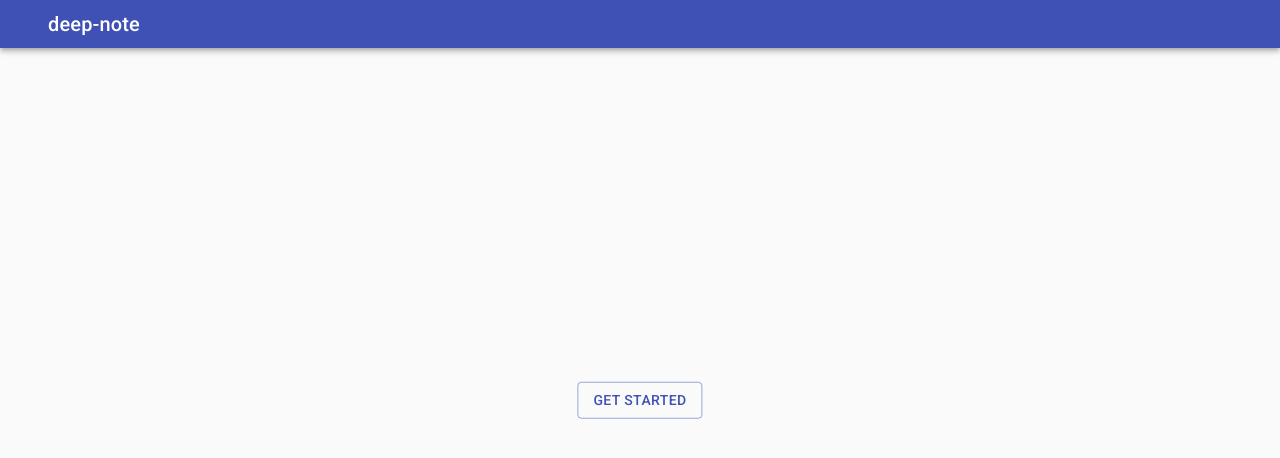
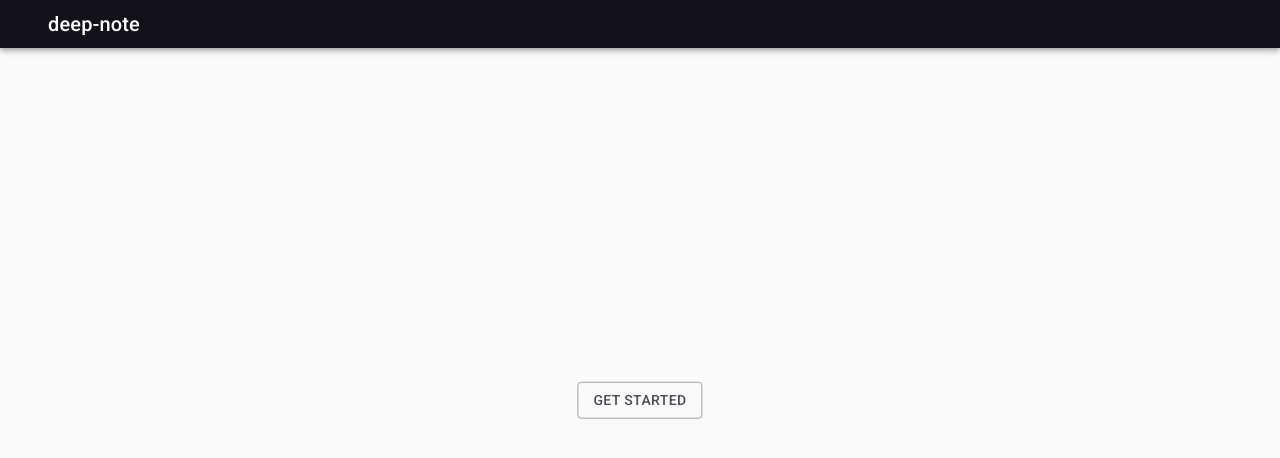
Before and after one commit to devonbahary/deep-note-v3, a React app: page / in a window 1280 px wide. Shown: the top 458 px of the page. Built offline with nearby package versions, Linux system fonts and the light colour scheme.

Commit message:
introduces custom material theme palette, removes usages of useStyles in favor of styled

```diff
--- a/src/App.js
+++ b/src/App.js
@@ -2,23 +2,30 @@ import React from 'react';
 import ReactDOM from 'react-dom';
 import { BrowserRouter as Router, Route, Switch } from 'react-router-dom';
 import CssBaseline from '@material-ui/core/CssBaseline';
-import { makeStyles } from '@material-ui/core/styles';
+import { createMuiTheme, ThemeProvider } from '@material-ui/core/styles';
 import { Folder } from './folder/components/Folder';
 import { Home } from './home/Home';
 import { Note } from './note/Note';
 
-const useStyles = makeStyles(() => ({
-    content: {
-        height: '100vh',
-        overflow: 'auto',
+const generatePalette = (color) => ({ 500: color, main: color });
+
+const theme = createMuiTheme({
+    palette: {
+        primary: {
+            100: '#D8D7E3',
+            500: '#4B4A54',
+            900: '#13121B',
         },
-}));
+        secondary: generatePalette('#7DB19F'),
+        action: generatePalette('#BC7588'),
+        info: generatePalette('#13121B'),
+    },
+});
 
 const App = () => {
-    const classes = useStyles();
-
     return (
-        <div className={classes.root}>
+        <ThemeProvider theme={theme}>
+            <>
                 <CssBaseline />
                 <Router>
                     <Switch>
@@ -33,7 +40,8 @@ const App = () => {
                         </Route>
                     </Switch>
                 </Router>
-        </div>
+            </>
+        </ThemeProvider>
     );
 };
 
--- a/src/common/AppBar.js
+++ b/src/common/AppBar.js
@@ -4,33 +4,30 @@ import IconButton from '@material-ui/core/IconButton';
 import Toolbar from '@material-ui/core/Toolbar';
 import Typography from '@material-ui/core/Typography';
 import ArrowBack from '@material-ui/icons/ArrowBack';
-import { makeStyles } from '@material-ui/core/styles';
+import { styled } from '@material-ui/core/styles';
 
-const useStyles = makeStyles((theme) => ({
-    root: {
-        padding: 0,
-    },
-    invisible: {
-        visibility: 'hidden',
-    },
+const StyledMaterialUIAppBar = styled(MaterialUIAppBar)(({ theme }) => ({
+    background: theme.palette.primary[900],
 }));
 
+const StyledToolbar = styled(Toolbar)({
+    padding: 0,
+});
+
 export const AppBar = ({ children, goBackFn, title }) => {
-    const classes = useStyles();
-
-    const iconButtonClassName = goBackFn ? null : classes.invisible;
+    const iconButtonStyles = goBackFn ? null : { visibility: 'hidden' };
 
     return (
-        <MaterialUIAppBar position="sticky">
-            <Toolbar className={classes.root} variant="dense">
-                <IconButton className={iconButtonClassName} color="inherit" onClick={goBackFn}>
+        <StyledMaterialUIAppBar position="sticky">
+            <StyledToolbar variant="dense">
+                <IconButton color="inherit" onClick={goBackFn} style={iconButtonStyles}>
                     <ArrowBack />
                 </IconButton>
                 <Typography variant="h6" style={{flex: 1 }}>
                     {title}
                 </Typography>
                 {children}
-            </Toolbar>
-        </MaterialUIAppBar>
+            </StyledToolbar>
+        </StyledMaterialUIAppBar>
     );
 };
--- a/src/folder/components/FolderChildListItem.js
+++ b/src/folder/components/FolderChildListItem.js
@@ -7,16 +7,16 @@ import ListItem from '@material-ui/core/ListItem';
 import ListItemAvatar from '@material-ui/core/ListItemAvatar';
 import ListItemText from '@material-ui/core/ListItemText';
 import TextField from '@material-ui/core/TextField';
-import { makeStyles } from '@material-ui/core/styles';
+import { styled } from '@material-ui/core/styles';
 import { FolderChildListItemActions } from './FolderChildListItemActions';
 
-const useStyles = makeStyles(() => ({
-    root: {
-        cursor: 'pointer',
-    },
-    backdrop: {
-        zIndex: 1,
-    },
+const StyledBackdrop = styled(Backdrop)({
+    zIndex: 1,
+});
+
+const StyledListItem = styled(ListItem)(({ theme }) => ({
+    cursor: 'pointer',
+    borderBottom: `1px solid ${theme.palette.primary[100]}`
 }));
 
 export const FolderChildListItem = (props) => {
@@ -90,11 +90,9 @@ export const FolderChildListItem = (props) => {
 
     const isRenaming = text !== null;
 
-    const classes = useStyles();
-
     return (
         <>
-            <ListItem className={classes.root} divider>
+            <StyledListItem divider>
                 <ListItemAvatar>
                     {isLoading ? (
                         <CircularProgress />
@@ -136,9 +134,8 @@ export const FolderChildListItem = (props) => {
                         siblingFolders={siblingFolders}
                     />
                 )}
-            </ListItem>
-            <Backdrop
-                className={classes.backdrop}
+            </StyledListItem>
+            <StyledBackdrop
                 invisible
                 onClick={handleBackdropClick}
                 open={isRenaming}
```
Lines whose indentation alone changed are shown as unchanged.
